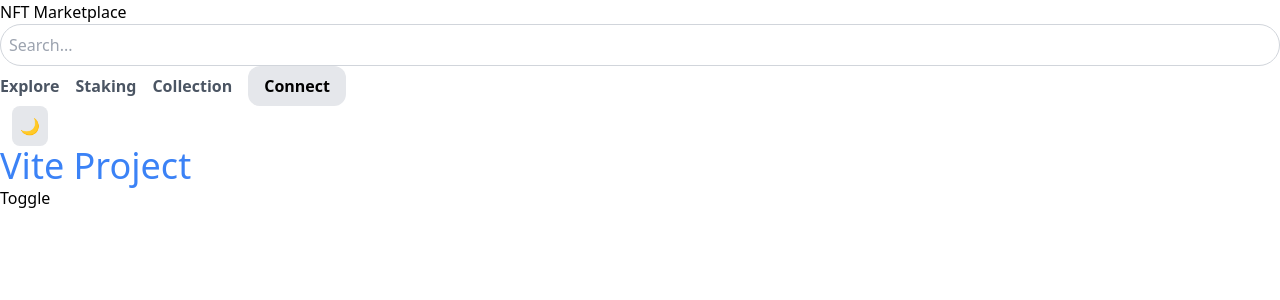
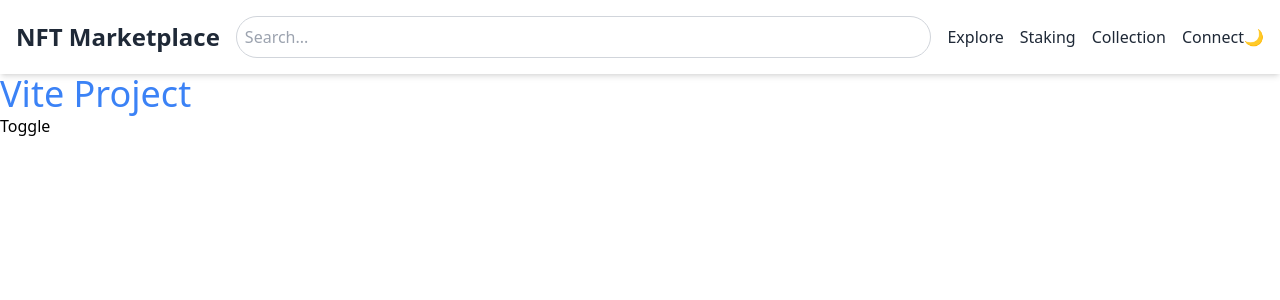
Before and after one commit to Omokami/nft-marketplace-app, a React (Vite) app: page / in a window 1280 px wide. Shown: the top 300 px of the page. Built offline with nearby package versions, Linux system fonts and the light colour scheme.

Commit message:
Update header.css
Co-Authored-By: Goldstar56 <191459902+goldstar56@users.noreply.github.com>

```diff
--- a/src/components/header.css
+++ b/src/components/header.css
@@ -1,4 +1,4 @@
-/* .header {
+.header {
     @apply shadow-md bg-white text-gray-800 dark:bg-gray-800 dark:text-white;
 }
 
@@ -12,7 +12,7 @@
 
 .search-wrap {
     @apply hidden md:flex flex-grow mx-4;
-} */
+}
 
 .search-input {
     @apply w-full p-2 border rounded-3xl focus:outline-none focus:ring-2 border-gray-300 focus:ring-blue-500 dark:border-gray-600 dark:bg-gray-700 dark:focus:ring-blue-500;
@@ -22,7 +22,7 @@
     @apply hidden md:flex space-x-4 items-center;
 }
 
-.menu-item {
+/* .menu-item {
     @apply hover:text-blue-500 text-gray-600 dark:text-gray-400 font-bold;
 }
 
@@ -32,4 +32,4 @@
 
 .theme-btn {
     @apply hidden md:block p-2 rounded-lg hover:bg-gray-300 bg-gray-200 dark:bg-gray-700 dark:hover:bg-gray-600 dark:text-white ml-3;
-}
+} */
```
